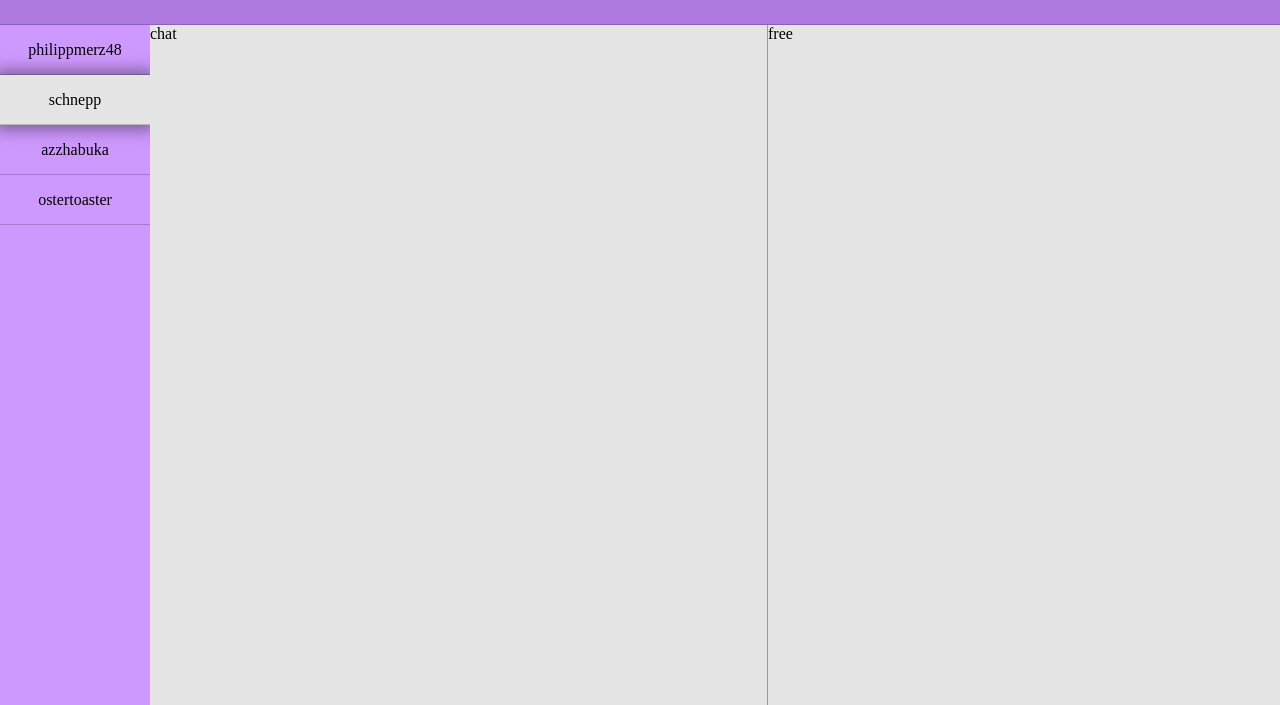
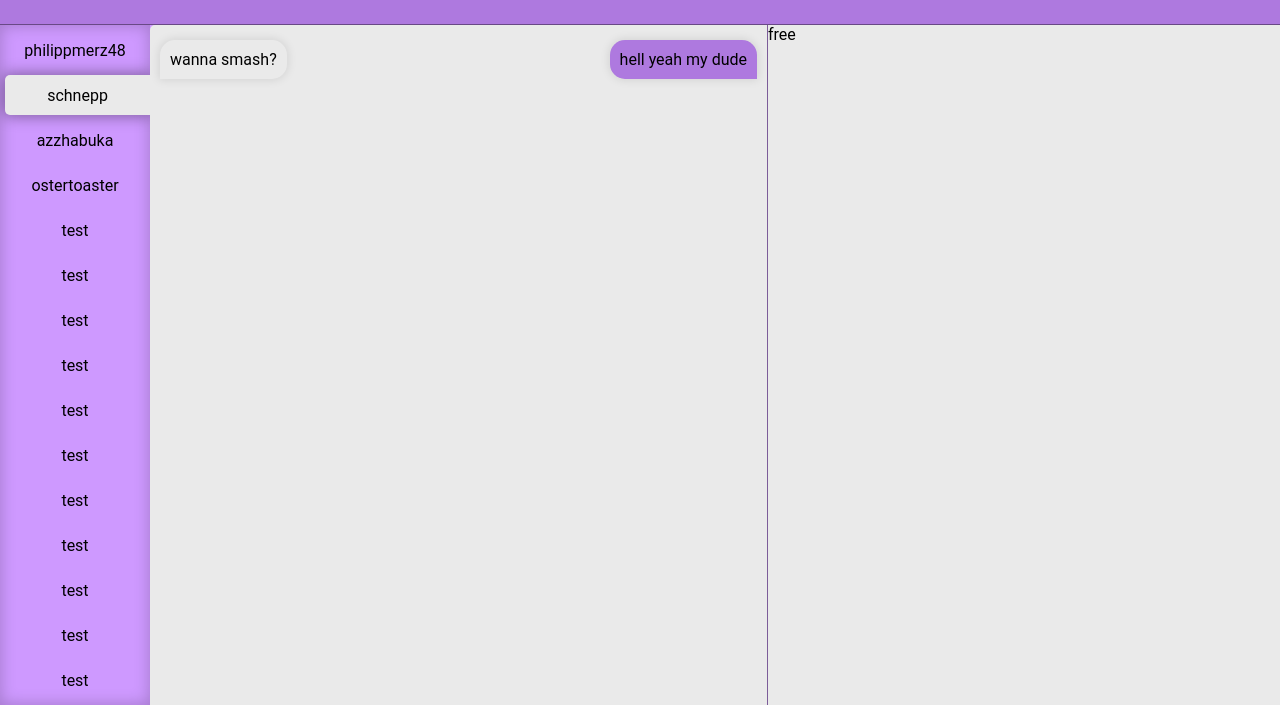
Before and after one commit to sebastian-ks/Quazzle, a plain HTML site: page index.html in a window 1280 px wide. Shown: the part 95-800 px from the top of the page. Drawn offline with Linux system fonts and the light colour scheme.

Commit message:
Change chat list design and add placeholder chat messages

```diff
--- a/index.html
+++ b/index.html
@@ -27,9 +27,29 @@
           <div class="chat-item">
             ostertoaster
           </div>
+          <div class="chat-item">test</div>
+          <div class="chat-item">test</div>
+          <div class="chat-item">test</div>
+          <div class="chat-item">test</div>
+          <div class="chat-item">test</div>
+          <div class="chat-item">test</div>
+          <div class="chat-item">test</div>
+          <div class="chat-item">test</div>
+          <div class="chat-item">test</div>
+          <div class="chat-item">test</div>
+          <div class="chat-item">test</div>
+          <div class="chat-item">test</div>
+          <div class="chat-item">test</div>
+          <div class="chat-item">test</div>
+          <div class="chat-item">test</div>
         </div>
         <div id="chat">
-          chat
+          <div class="chat-msg friend">
+            wanna smash?
+          </div>
+          <div class="chat-msg my-own">
+            hell yeah my dude
+          </div>
         </div>
       </div>
       <div id="free">
--- a/style/general.css
+++ b/style/general.css
@@ -1,7 +1,19 @@
+/** General CSS Stylesheet for Quazzle
+* Contains Universally used style across the whole page.
+*/
+
+:root {
+  --header-color: #ae79df;
+  --sidebar-color: #ce99ff;
+  --sidebar-hover-color: #eeb9ff;
+  --chat-background-color: #eaeaea;
+}
+
 * {
   box-sizing: border-box;
   margin: 0;
   padding: 0;
+  font-family: "Roboto";
 }
 
 body {
@@ -10,12 +22,13 @@ body {
   grid-template-rows: 15vh 85vh;
   width: 100%;
   height: 100vh;
+  background: var(--sidebar-color);
 }
 
 #header {
   grid-area: 1/1/1/1;
-  background: #ae79df;
-  border-bottom: 1px solid rgba(0,0,0,0.2);
+  background: var(--header-color);
+  border-bottom: 1px solid rgba(0,0,0,0.4);
   color: #fff;
   display: flex;
   justify-content:center;
@@ -31,7 +44,7 @@ body {
 #content {
   grid-area: 2/1/2/1;
   display: grid;
-  grid-template-rows: 1fr;
+  grid-template-rows: 85vh;
   grid-template-columns: 60% 40%;
 }
 
@@ -45,39 +58,75 @@ body {
 
 #list {
   grid-area: 1/1/1/1;
-  background: #ce99ff;
+  background: var(--sidebar-color);
+  padding: 5px 0;
   display: grid;
-  grid-auto-rows: 50px;
+  grid-auto-rows: 40px;
+  grid-row-gap: 5px;
+  overflow: auto;
+  box-shadow: 0 0 15px 1px rgba(0,0,0,0.2) inset;
+}
+
+#chats ::-webkit-scrollbar {
+    width: 0px;
 }
 
 #list .chat-item {
   padding: 5px;
+  margin: 0 5px;
+  border-radius: 5px;
   text-align: center;
-  background: #ce99ff;
-  border-bottom: 1px solid rgba(0,0,0,0.2);
   display: flex;
   justify-content:center;
   align-content:center;
   flex-direction:column;
+  cursor: pointer;
+  transition: 0.1s all;
 }
 
 #list .chat-item:hover {
-background: #eeb9ff;
+  background: var(--sidebar-hover-color);
 }
 
 #list .chat-item.active {
-  background: #e5e5e5;
-  box-shadow: 0 0px 15px 5px rgba(0,0,0,0.4);
+  background: var(--chat-background-color);
+  box-shadow: 0 0 15px 1px rgba(0,0,0,0.4);
+  margin: 0 0 0 5px;
+  border-radius: 5px 0 0 5px;
   z-index: 101;
+  cursor: default;
 }
 
 #chat {
   grid-area: 1/2/1/2;
-  background: #e5e5e5;
+  background: var(--chat-background-color);
+  border-radius: 5px 0 0 0;
+  padding: 15px 10px;
   z-index: 102;
+}
+
+.chat-msg {
+  border-radius: 15px;
+  box-shadow: 0 0 10px 1px rgba(0,0,0,0.1);
+  padding: 10px;
+  display: block;
+  max-width: 50%;
+}
+
+.chat-msg.my-own {
+  border-radius: 15px 15px 0 15px;
+  background: var(--header-color);
+  float: right;
+  clear: right;
+}
+
+.chat-msg.friend {
+  border-radius: 15px 15px 15px 0;
+  float: left;
+  clear: left;
 }
 
 #free {
   grid-area: 1/2/1/2;
-  background: #e5e5e5;
+  background: var(--chat-background-color);
 }
```
